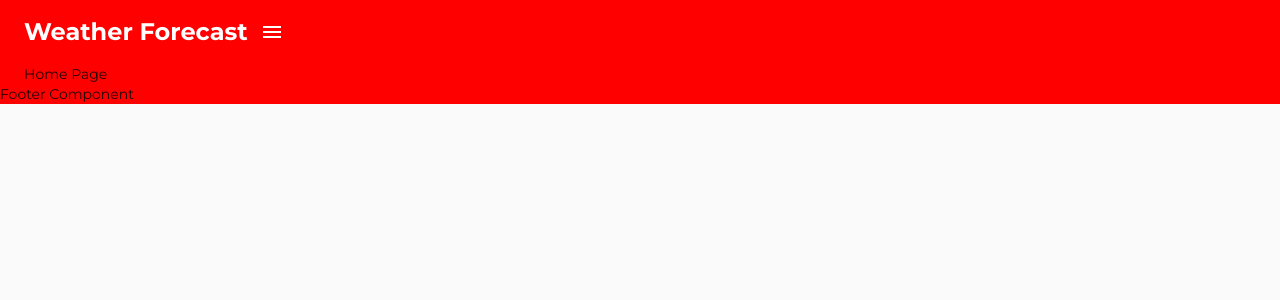
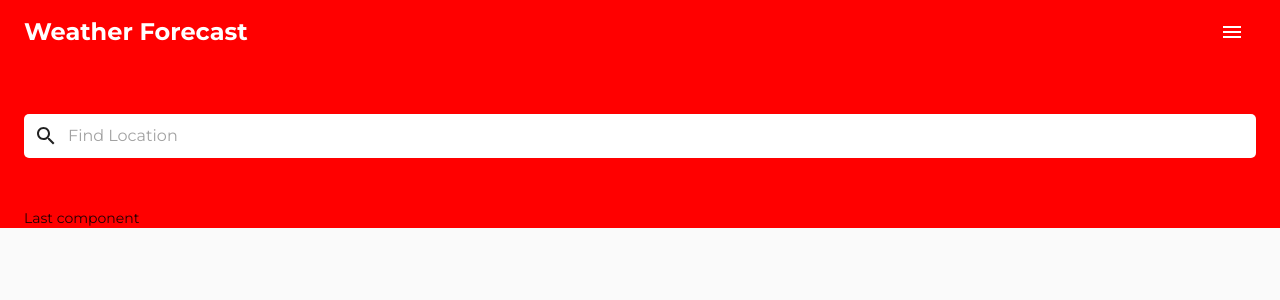
Before and after one commit to danailkostov/weather-app, a React (Create React App) app: page / in a window 1280 px wide. Shown: the top 300 px of the page. Built offline with nearby package versions, Linux system fonts and the light colour scheme.

Commit message:
Search Component

```diff
--- a/src/App.js
+++ b/src/App.js
@@ -18,7 +18,7 @@ function App() {
             <Route path="*" component={Error} />
           </Switch>
         </Container>
-        <Footer />
+        {/* <Footer /> */}
       </Box>
     </Router>
   );
--- /dev/null
+++ b/src/components/Last/Last.js
@@ -0,0 +1,7 @@
+import React from "react";
+
+const Last = () => {
+  return <div>Last component</div>;
+};
+
+export default Last;
--- a/src/components/Navbar/Navbar.js
+++ b/src/components/Navbar/Navbar.js
@@ -21,7 +21,7 @@ const useStyles = makeStyles((theme) => ({
   },
   toolbar: {
     display: "flex",
-    justifyContenr: "space-between",
+    justifyContent: "space-between",
   },
 }));
 
--- /dev/null
+++ b/src/components/Search/Search.js
@@ -0,0 +1,28 @@
+import { InputBase, makeStyles } from "@material-ui/core";
+import SearchIcon from "@material-ui/icons/Search";
+import React from "react";
+
+const useStyles = makeStyles((theme) => ({
+  input: {
+    backgroundColor: "white",
+    borderRadius: "5px",
+    margin: '50px 0px'
+  },
+  icon: {
+    margin: "10px",
+  },
+}));
+
+const Search = () => {
+  const classes = useStyles();
+  return (
+    <InputBase
+      className={classes.input}
+      placeholder="Find Location"
+      startAdornment={<SearchIcon className={classes.icon} />}
+      fullWidth
+    />
+  );
+};
+
+export default Search;
--- a/src/pages/Home/Home.js
+++ b/src/pages/Home/Home.js
@@ -1,7 +1,14 @@
 import React from "react";
+import Last from "../../components/Last/Last";
+import Search from "../../components/Search/Search";
 
 const Home = () => {
-  return <div>Home Page</div>;
+  return (
+    <>
+      <Search />
+      <Last />
+    </>
+  );
 };
 
 export default Home;
```
